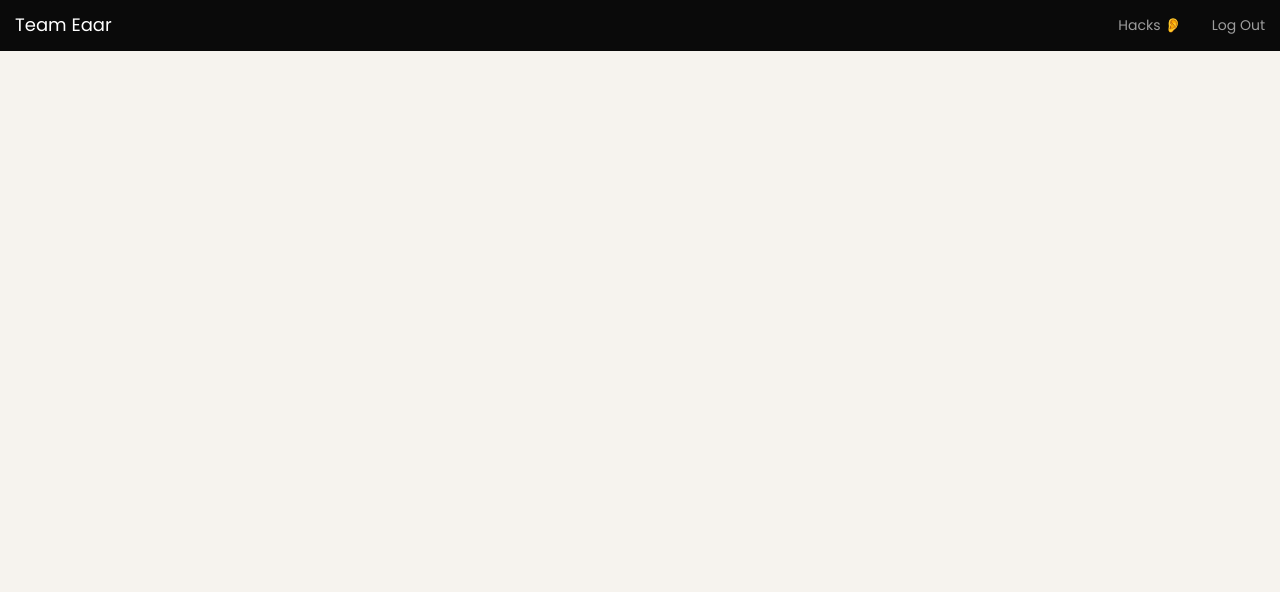
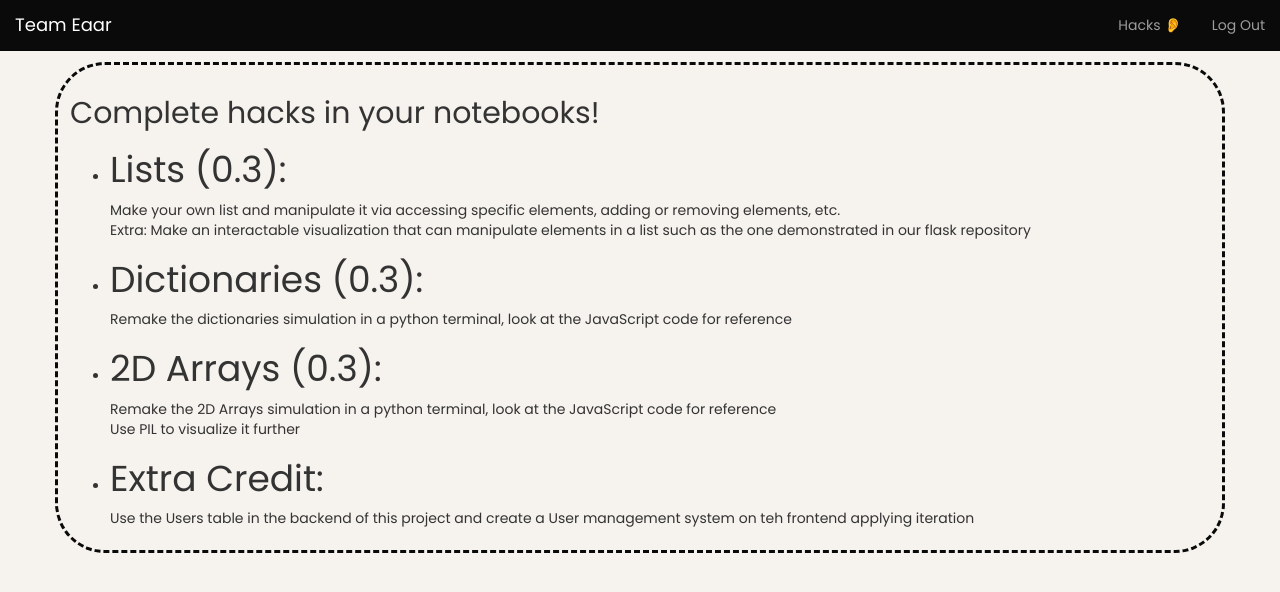
Before and after one commit to JoshuaW03628/team-eaaar, a Flask app: page /hacks in a window 1280 px wide. Shown: the top 592 px of the page. Run offline with Flask 3, Linux system fonts and the light colour scheme; the visitor is signed in with stand-in values (Sample User, id 1); data comes from the database, SQL or seed files in the repository; some libraries are stand-ins or nearby versions.

Commit message:
update hacks

```diff
--- a/team_eaaar/templates/hacks.html
+++ b/team_eaaar/templates/hacks.html
@@ -31,4 +31,39 @@ Hacks
     </div>
   </div>
 </nav>
+
+<div class="container data-container">
+  <h2>
+    Complete hacks in your notebooks!
+  </h2>
+  <ul>
+    <li>
+      <h1>
+        Lists (0.3):
+      </h1>
+      Make your own list and manipulate it via accessing specific elements, adding or removing elements, etc. <br>
+      Extra: Make an interactable visualization that can manipulate elements in a list such as the one demonstrated in our flask repository
+    </li>
+    <li>
+      <h1>
+        Dictionaries (0.3):
+      </h1>
+      Remake the dictionaries simulation in a python terminal, look at the JavaScript code for reference
+    </li>
+    <li>
+      <h1>
+        2D Arrays (0.3):
+      </h1>
+      Remake the 2D Arrays simulation in a python terminal, look at the JavaScript code for reference <br>
+      Use PIL to visualize it further
+    </li>
+    <li>
+      <h1>
+        Extra Credit:
+      </h1>
+      Use the Users table in the backend of this project and create a User management system on teh frontend applying iteration
+    </li>
+  </ul>
+
+</div>
 {% endblock %}
```
